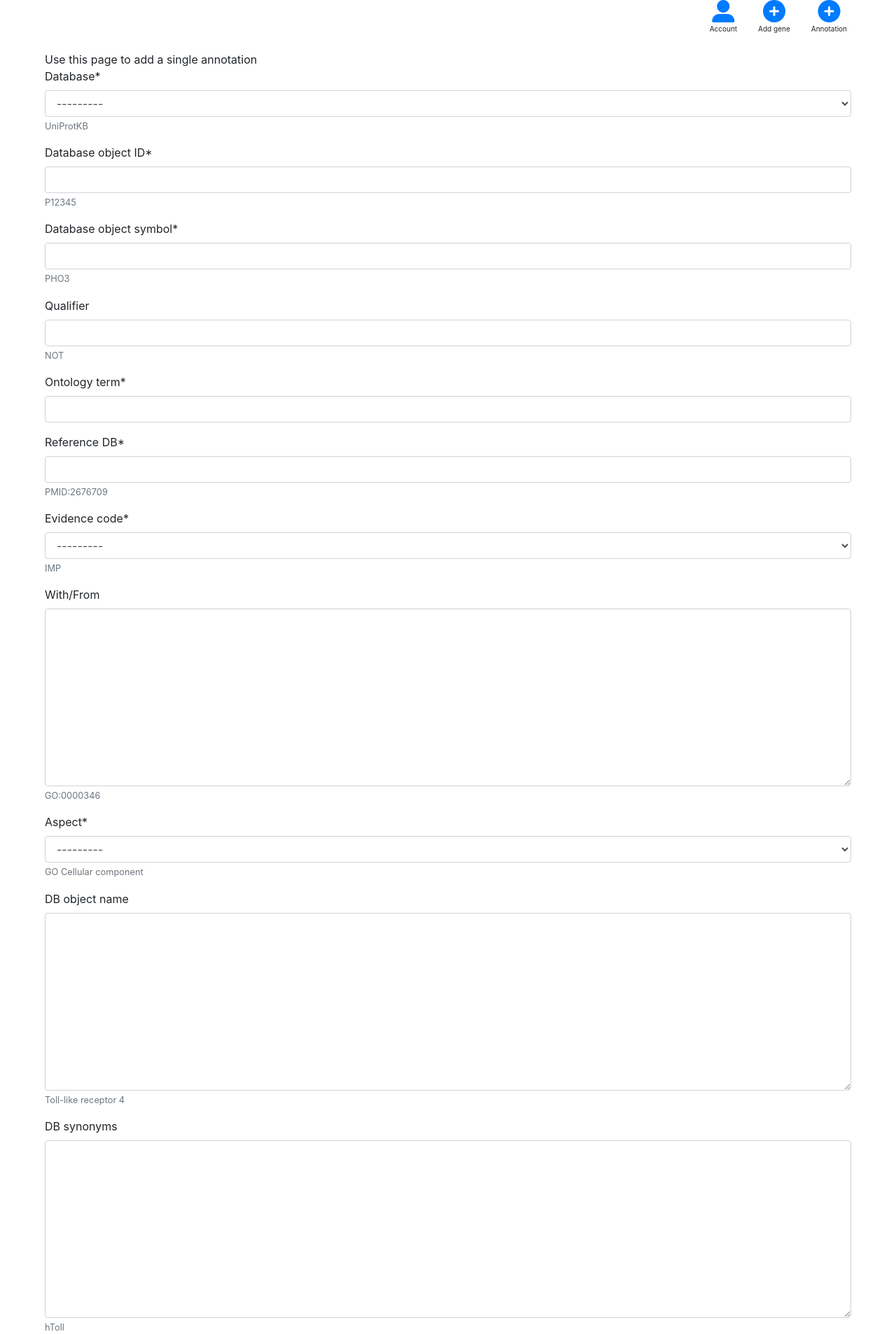
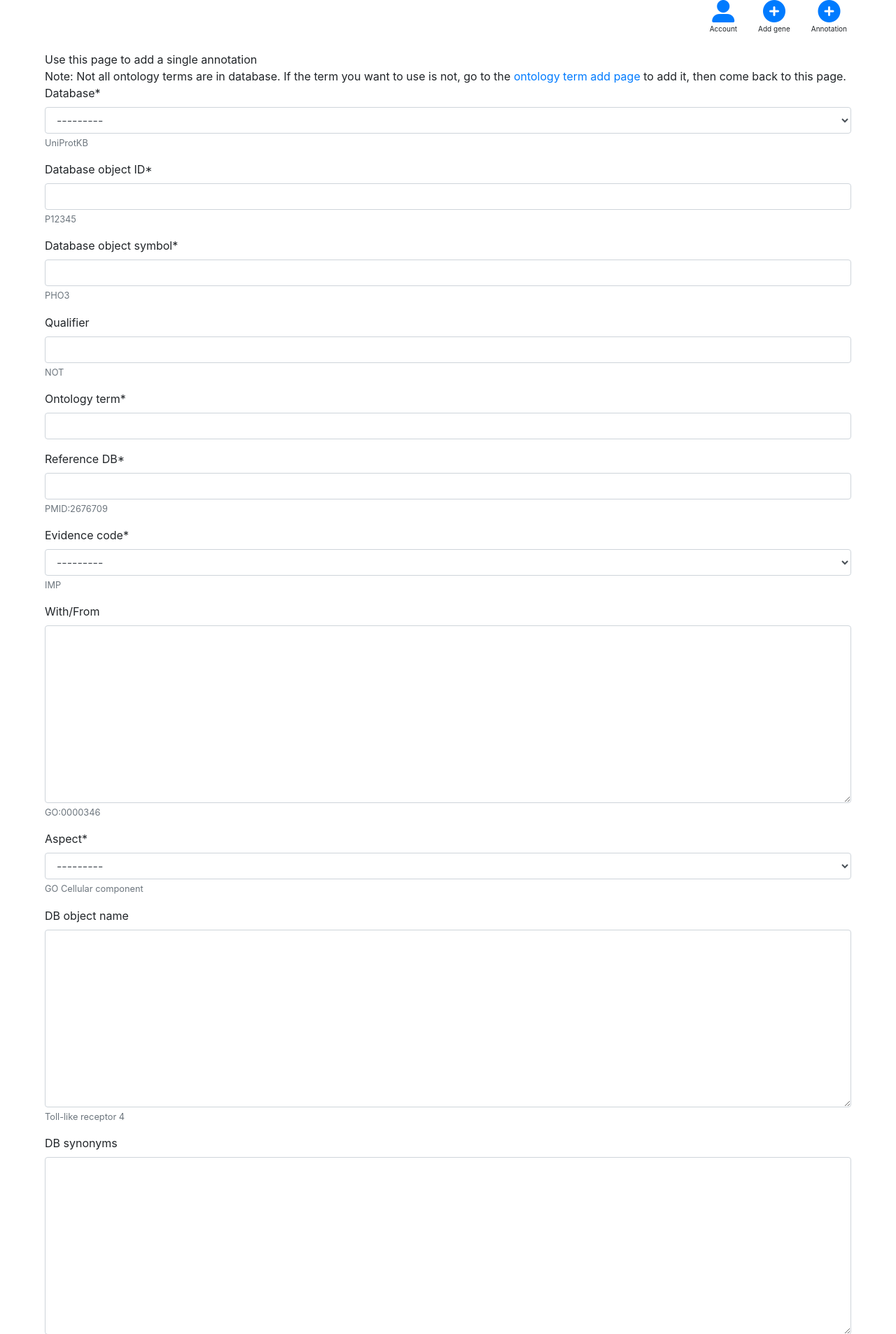
Before and after one commit to Planteome/django_curate, a Django app: page /annotations/add/ in a window 1280 px wide. Shown: the part 150-2057 px from the top of the page at 70% size. Run offline with Django 3.2, Linux system fonts and the light colour scheme; the visitor is signed in with stand-in values (Sample User, id 1); data that the repository does not hold is empty; parts of the project's set-up code (start-up, migrations or seed data) failed here and were passed over; some libraries are stand-ins or nearby versions.

Commit message:
Add link to ontology add term page and instructions to use if term not in database already

```diff
--- a/annotations/templates/annotations/annotation_add.html
+++ b/annotations/templates/annotations/annotation_add.html
@@ -55,6 +55,9 @@
 {% block main %}
     {% if logged_in and superuser %}
         Use this page to add a single annotation
+        <br>
+        Note: Not all ontology terms are in database. If the term you want to use is not, go to the <a href="{% url 'annotations:add_onto_term' %}">ontology term add page</a>
+        to add it, then come back to this page.
         <form method="post" enctype="multipart/form-data">
             {% csrf_token %}
             {{ form|crispy }}
```
